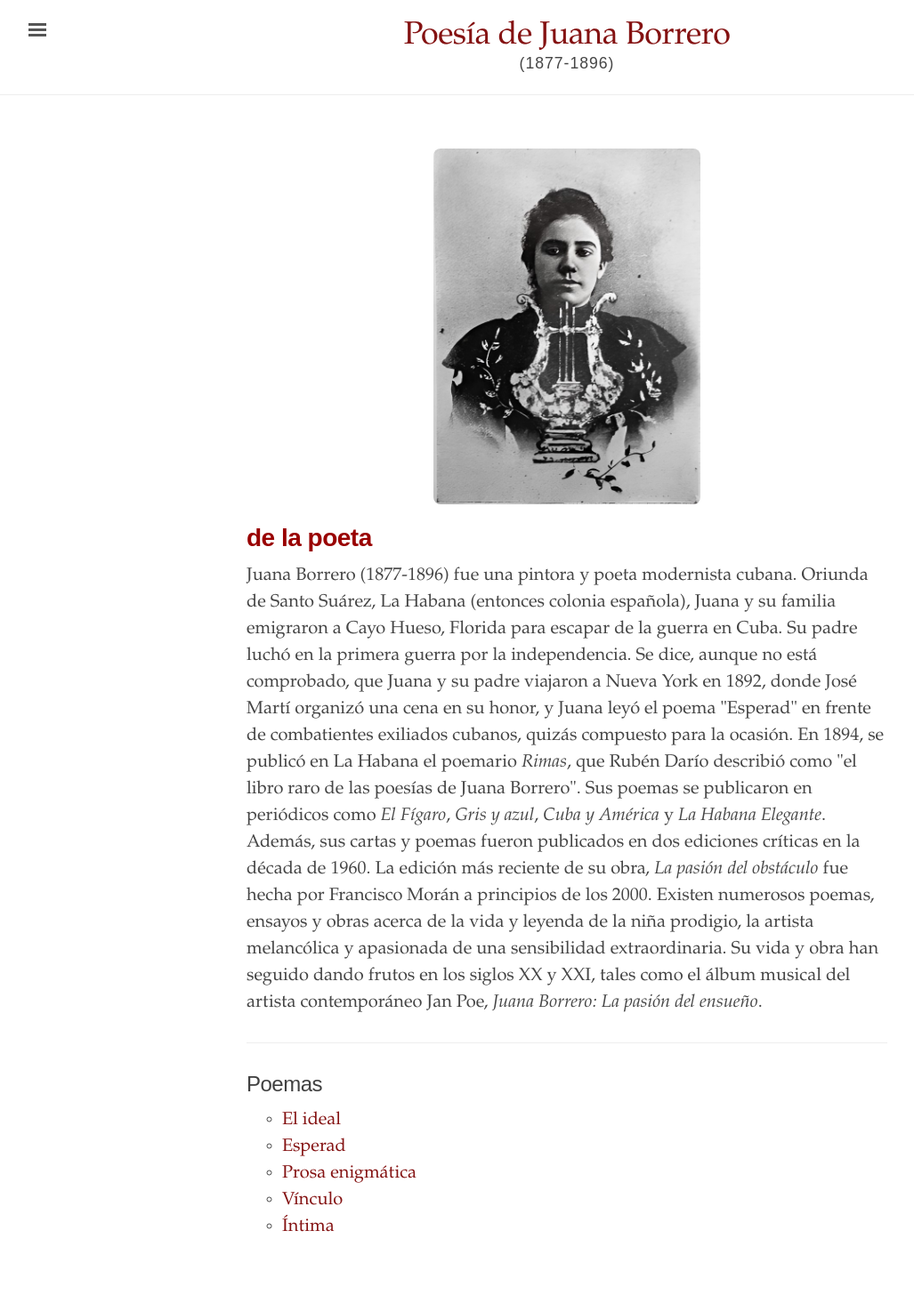
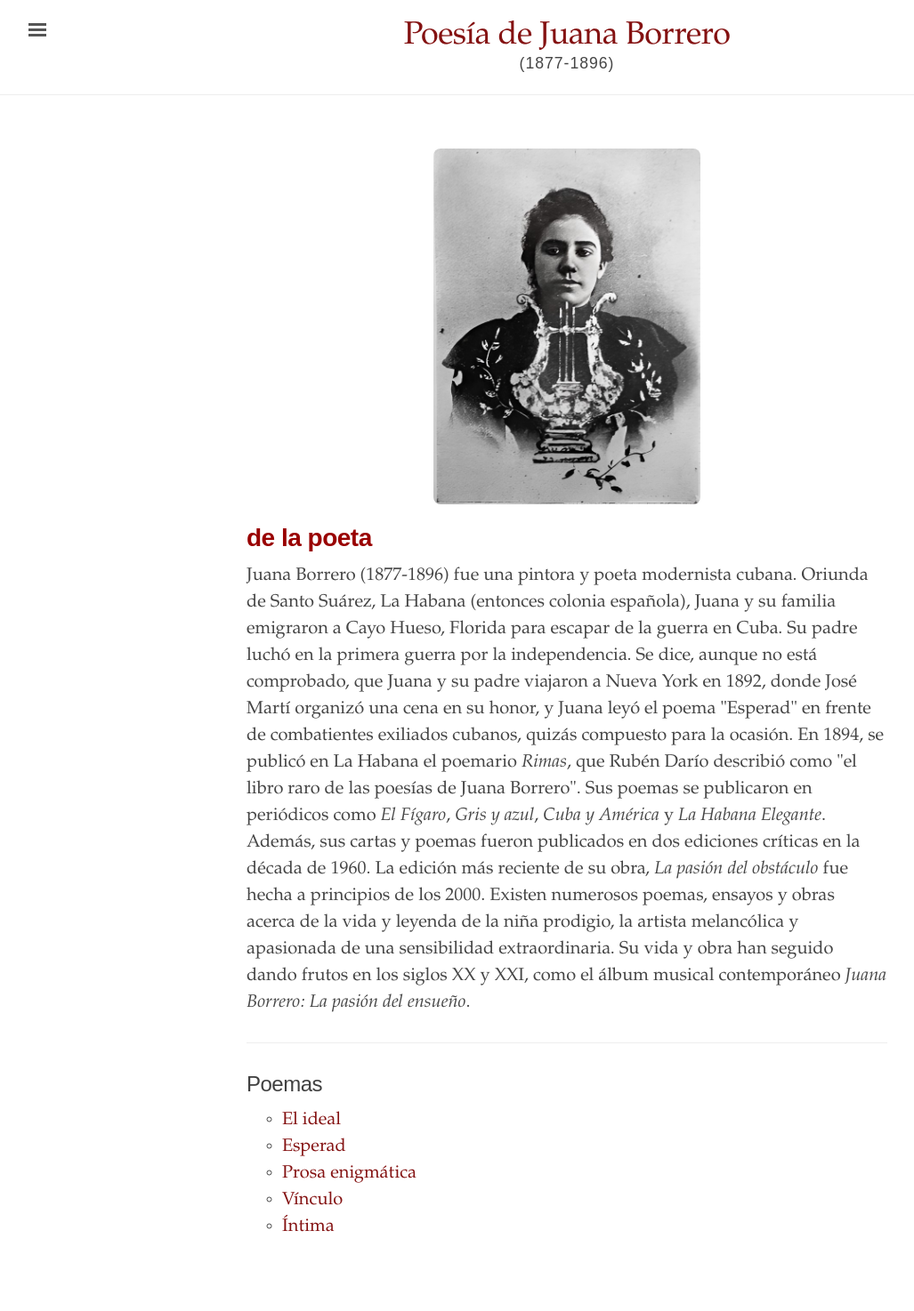
Before and after one commit to edicionesdereparto/juanaborrero, a Jekyll site: the page built from index.html, in a window 1280 px wide. Shown: the whole page at 89% size, without its empty margins (3-1030 px from the left). Built offline with Jekyll 4.4.1, drawn with Linux system fonts in a browser that asks for light colours.

Commit message:
Update index.html

```diff
--- a/index.html
+++ b/index.html
@@ -11,7 +11,7 @@ title: "Poemas de Juana Borrero"
   <h1 style="font-weight: bold; color: #990000;">de la poeta</h1>
 <body></body>
 <p>
-Juana Borrero (1877-1896) fue una pintora y poeta modernista cubana. Oriunda de Santo Suárez, La Habana (entonces colonia española), Juana y su familia emigraron a Cayo Hueso, Florida para escapar de la guerra en Cuba. Su padre luchó en la primera guerra por la independencia. Se dice, aunque no está comprobado, que Juana y su padre viajaron a Nueva York en 1892, donde José Martí organizó una cena en su honor, y Juana leyó el poema "Esperad" en frente de combatientes exiliados cubanos, quizás compuesto para la ocasión. En 1894, se publicó en La Habana el poemario <i>Rimas</i>, que Rubén Darío describió como "el libro raro de las poesías de Juana Borrero". Sus poemas se publicaron en periódicos como <i>El Fígaro</i>, <i>Gris y azul</i>, <i>Cuba y América</i> y <i>La Habana Elegante</i>. Además, sus cartas y poemas fueron publicados en dos ediciones críticas en la década de 1960. La edición más reciente de su obra, <i>La pasión del obstáculo</i> fue hecha por Francisco Morán a principios de los 2000. Existen numerosos poemas, ensayos y obras acerca de la vida y leyenda de la niña prodigio, la artista melancólica y apasionada de una sensibilidad extraordinaria. Su vida y obra han seguido dando frutos en los siglos XX y XXI, tales como el álbum musical del artista contemporáneo Jan Poe, <i>Juana Borrero: La pasión del ensueño</i>.
+Juana Borrero (1877-1896) fue una pintora y poeta modernista cubana. Oriunda de Santo Suárez, La Habana (entonces colonia española), Juana y su familia emigraron a Cayo Hueso, Florida para escapar de la guerra en Cuba. Su padre luchó en la primera guerra por la independencia. Se dice, aunque no está comprobado, que Juana y su padre viajaron a Nueva York en 1892, donde José Martí organizó una cena en su honor, y Juana leyó el poema "Esperad" en frente de combatientes exiliados cubanos, quizás compuesto para la ocasión. En 1894, se publicó en La Habana el poemario <i>Rimas</i>, que Rubén Darío describió como "el libro raro de las poesías de Juana Borrero". Sus poemas se publicaron en periódicos como <i>El Fígaro</i>, <i>Gris y azul</i>, <i>Cuba y América</i> y <i>La Habana Elegante</i>. Además, sus cartas y poemas fueron publicados en dos ediciones críticas en la década de 1960. La edición más reciente de su obra, <i>La pasión del obstáculo</i> fue hecha a principios de los 2000. Existen numerosos poemas, ensayos y obras acerca de la vida y leyenda de la niña prodigio, la artista melancólica y apasionada de una sensibilidad extraordinaria. Su vida y obra han seguido dando frutos en los siglos XX y XXI, como el álbum musical contemporáneo <i>Juana Borrero: La pasión del ensueño</i>.
 </p>
 </body>
 </div>
```
